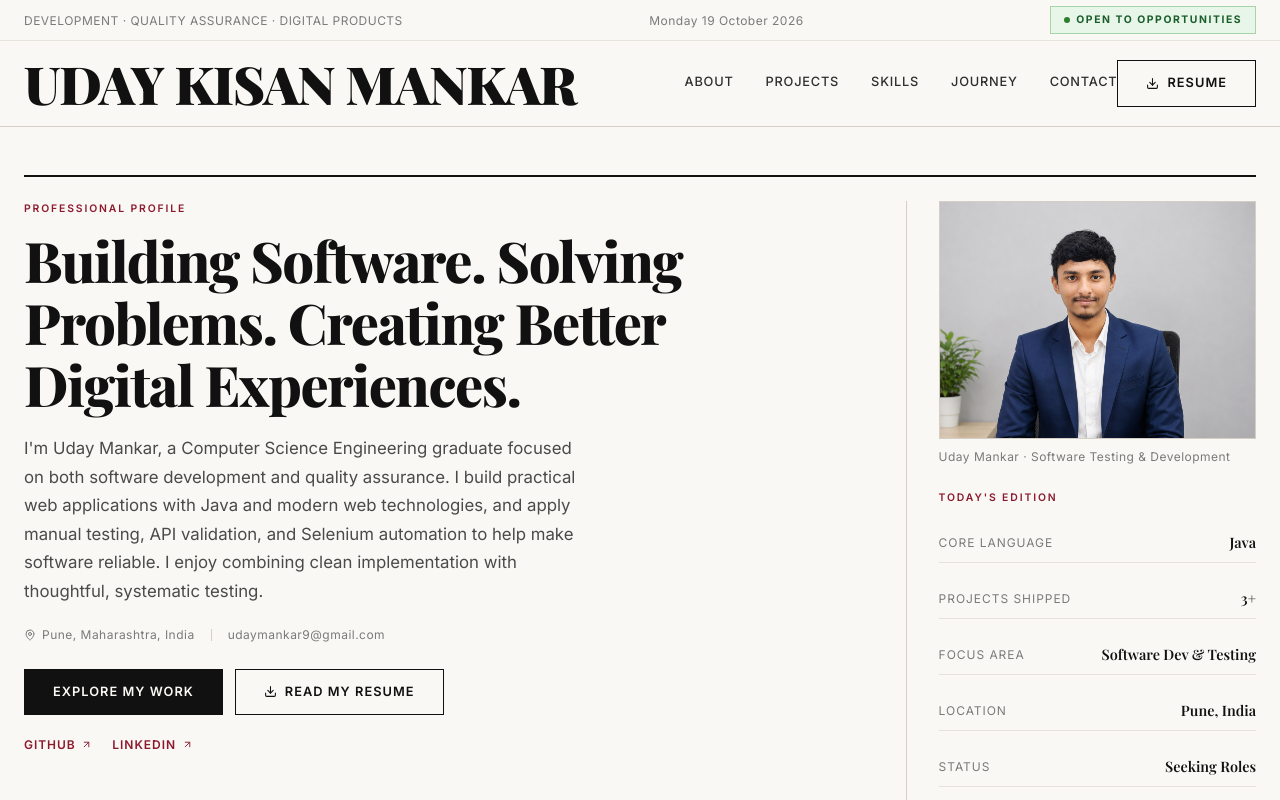
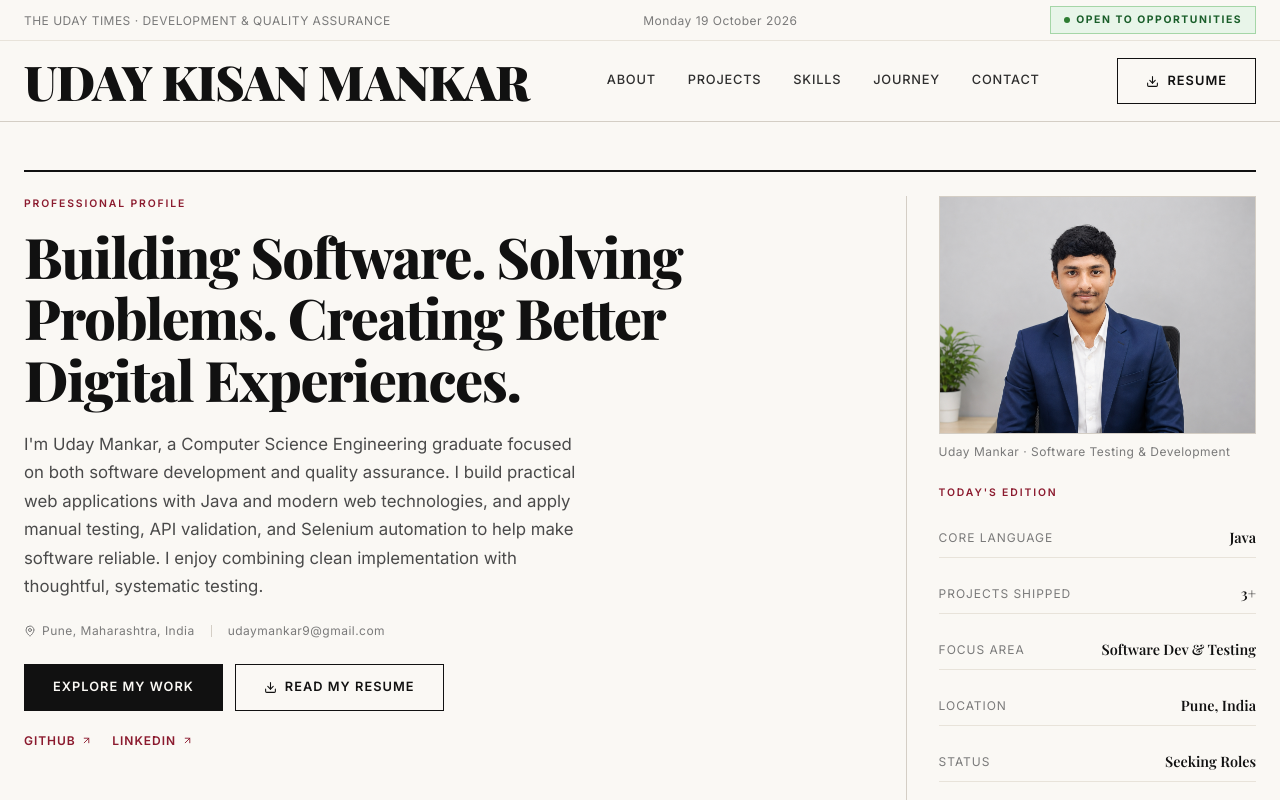
Before and after one commit to udaymankar/Portfolio-Website, a Next.js app: page / in a window 1280 px wide. Shown: the top 800 px of the page. Built offline with nearby package versions, Linux system fonts and the light colour scheme; a web font is replaced by a local one.

Commit message:
Restore masthead sizing and show The Uday Times branding

```diff
--- a/app/page.tsx
+++ b/app/page.tsx
@@ -379,7 +379,7 @@ export default function Home() {
           style={{ borderColor: "var(--rule-light)" }}
         >
           <span className="meta-text">
-            DEVELOPMENT · QUALITY ASSURANCE · DIGITAL PRODUCTS
+            THE UDAY TIMES · DEVELOPMENT &amp; QUALITY ASSURANCE
           </span>
           <span className="meta-text">{edition}</span>
           <span className="avail-badge">Open to Opportunities</span>
@@ -388,11 +388,8 @@ export default function Home() {
         {/* Main masthead row */}
         <div className="mx-auto max-w-7xl px-6 py-4">
           <div className="flex items-center justify-between">
-            <a href="#" aria-label="Home" className="min-w-0 flex-1 mr-4">
-              <h1
-                className="masthead-wordmark whitespace-nowrap"
-                style={{ fontSize: "clamp(1.55rem, 4.1vw, 3.8rem)" }}
-              >
+            <a href="#" aria-label="Home">
+              <h1 className="masthead-wordmark text-3xl sm:text-4xl md:text-5xl">
                 UDAY KISAN MANKAR
               </h1>
             </a>
```
